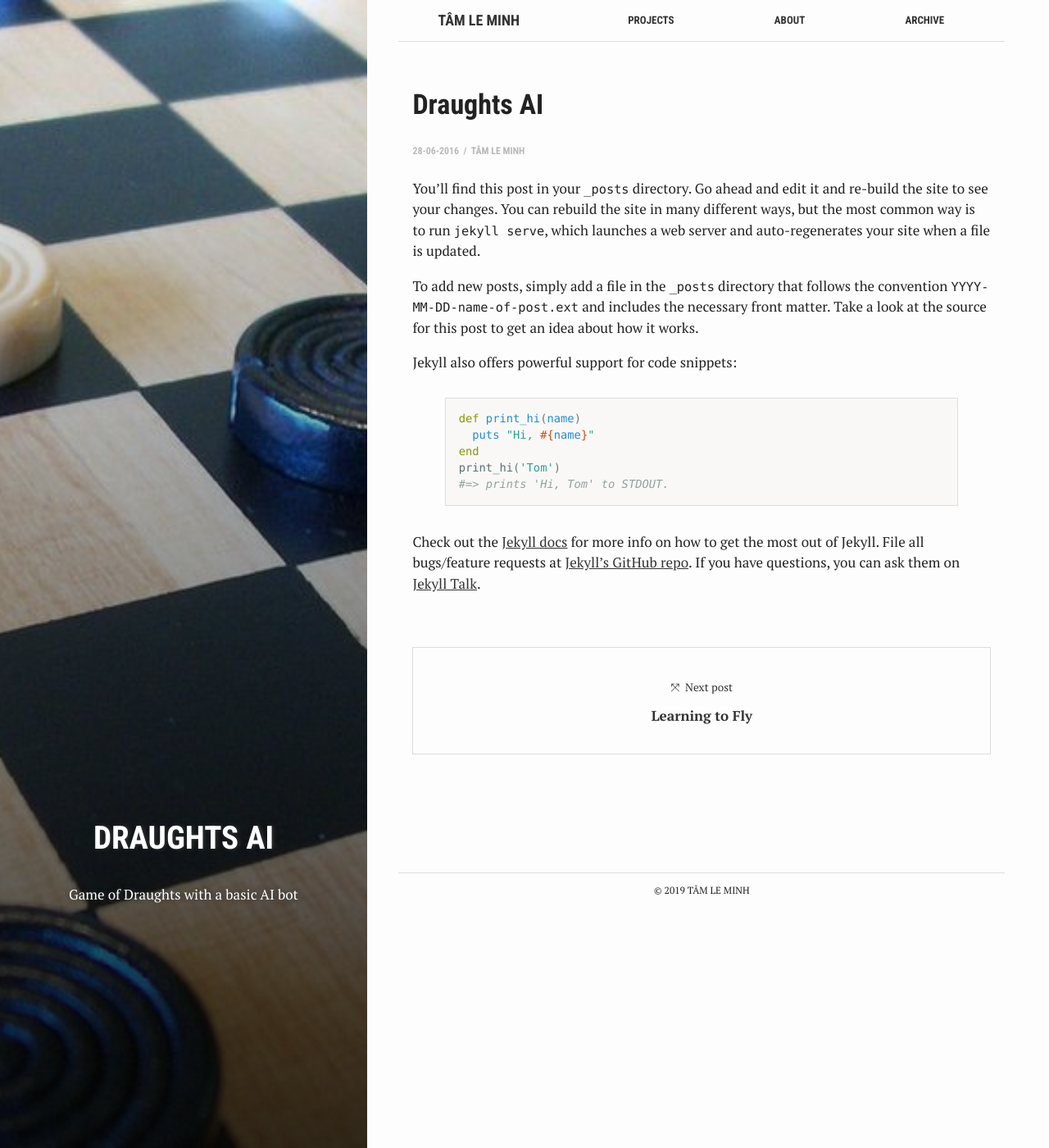
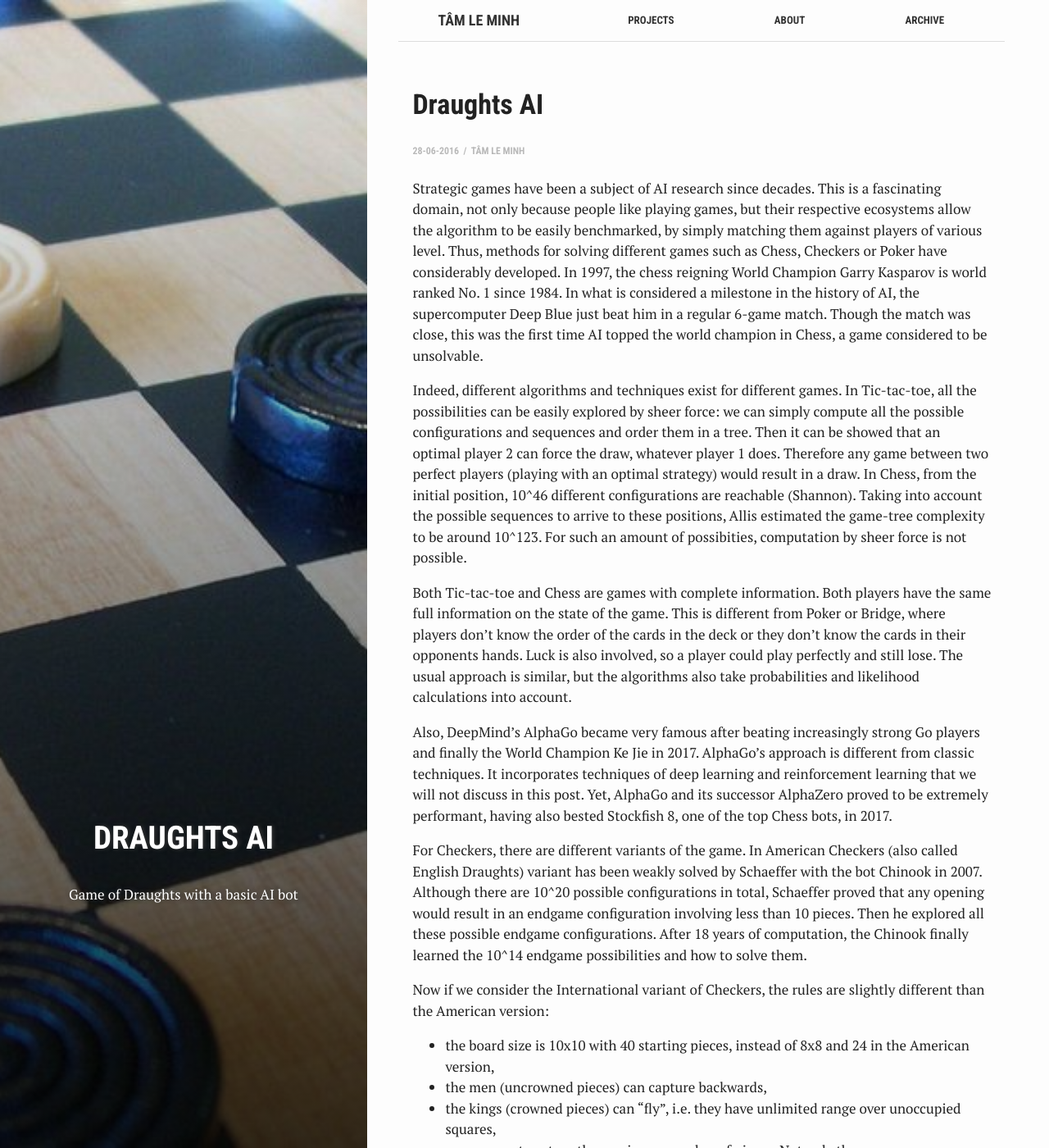
Before and after one commit to tam-leminh/tam-leminh.github.io_old, a Jekyll site: the page built from _posts/2016-06-28-draughts-ai.md, in a window 1280 px wide and 1400 px high. Shown: the whole window at 82% size. Built offline with Jekyll 4.4.1, drawn with Linux system fonts in a browser that asks for light colours; some of the changed text lies outside the part shown.

Commit message:
ADD intro for draughts

```diff
--- a/_posts/2016-06-28-draughts-ai.md
+++ b/_posts/2016-06-28-draughts-ai.md
@@ -9,22 +9,55 @@ categories: posts
 author: Tâm Le Minh
 type: "project"
 ---
-You’ll find this post in your `_posts` directory. Go ahead and edit it and re-build the site to see your changes. You can rebuild the site in many different ways, but the most common way is to run `jekyll serve`, which launches a web server and auto-regenerates your site when a file is updated.
 
-To add new posts, simply add a file in the `_posts` directory that follows the convention `YYYY-MM-DD-name-of-post.ext` and includes the necessary front matter. Take a look at the source for this post to get an idea about how it works.
+Strategic games have been a subject of AI research since decades. This is a fascinating domain, not only because
+people like playing games, but their respective ecosystems allow the algorithm to be easily benchmarked, by simply
+matching them against players of various level. Thus, methods for solving different games such as Chess, Checkers or
+Poker have considerably developed. In 1997, the chess reigning World Champion Garry Kasparov is world ranked No. 1
+since 1984. In what is considered a milestone in the history of AI, the supercomputer Deep Blue just beat him in a
+regular 6-game match. Though the match was close, this was the first time AI topped the world champion in Chess, a
+game considered to be unsolvable.
 
-Jekyll also offers powerful support for code snippets:
+Indeed, different algorithms and techniques exist for different games. In Tic-tac-toe, all the possibilities can be
+easily explored by sheer force: we can simply compute all the possible configurations and sequences and order them in
+a tree. Then it can be showed that an optimal player 2 can force the draw, whatever player 1 does. Therefore any game
+between two perfect players (playing with an optimal strategy) would result in a draw. In Chess, from the initial
+position, 10^46 different configurations are reachable (Shannon). Taking into account the possible sequences to arrive
+to these positions, Allis estimated the game-tree complexity to be around 10^123. For such an amount of possibities,
+computation by sheer force is not possible.
 
-{% highlight ruby %}
-def print_hi(name)
-  puts "Hi, #{name}"
-end
-print_hi('Tom')
-#=> prints 'Hi, Tom' to STDOUT.
-{% endhighlight %}
+Both Tic-tac-toe and Chess are games with complete information. Both players have the same full information on the state
+of the game. This is different from Poker or Bridge, where players don't know the order of the cards in the deck or they
+don't know the cards in their opponents hands. Luck is also involved, so a player could play perfectly and still lose.
+The usual approach is similar, but the algorithms also take probabilities and likelihood calculations into account.
 
-Check out the [Jekyll docs][jekyll-docs] for more info on how to get the most out of Jekyll. File all bugs/feature requests at [Jekyll’s GitHub repo][jekyll-gh]. If you have questions, you can ask them on [Jekyll Talk][jekyll-talk].
+Also, DeepMind's AlphaGo became very famous after beating increasingly strong Go players and finally the World Champion
+Ke Jie in 2017. AlphaGo's approach is different from classic techniques. It incorporates techniques of deep learning and
+reinforcement learning that we will not discuss in this post. Yet, AlphaGo and its successor AlphaZero proved to be
+extremely performant, having also bested Stockfish 8, one of the top Chess bots, in 2017.
 
-[jekyll-docs]: http://jekyllrb.com/docs/home
-[jekyll-gh]:   https://github.com/jekyll/jekyll
-[jekyll-talk]: https://talk.jekyllrb.com/
+For Checkers, there are different variants of the game. In American Checkers (also called English Draughts) variant has
+been weakly solved by Schaeffer with the bot Chinook in 2007. Although there are 10^20 possible configurations in total,
+Schaeffer proved that any opening would result in an endgame configuration involving less than 10 pieces. Then he explored
+all these possible endgame configurations. After 18 years of computation, the Chinook finally learned the 10^14 endgame
+possibilities and how to solve them.
+
+Now if we consider the International variant of Checkers, the rules are slightly different than the American version:
+- the board size is 10x10 with 40 starting pieces, instead of 8x8 and 24 in the American version,
+- the men (uncrowned pieces) can capture backwards,
+- the kings (crowned pieces) can "fly", i.e. they have unlimited range over unoccupied squares,
+- a move must capture the maximum number of pieces.
+Not only there are even more possibilities, but also the gameplay is different from the American Version. Kings are
+significantly stronger pieces, so promoting men becomes more important. With the capture constraint, one can set traps by
+"offering" a piece to the opponent. The opponent is forced to capture the piece, even if it results in an eventually worse
+position for him.
+
+I designed and developed this International Checkers game with Matthieu Drouard, another ISAE-SUPAERO student. It was part
+of our 1st-year research project, supervised by J.-M. Alliot. The application is programmed in C. There are three main
+components:
+- the move generator, i.e. the engine of the game, including the rules. For each position, it computes the possible moves.
+For each moves, it computes the next position,
+- the GUI, made with SDL,
+- the AI algorithm, which evaluates the best move for a player.
+The user can choose to play without AI (e.g. against another player), to play against an AI bot or to make two AI bots play
+against each other.
```
